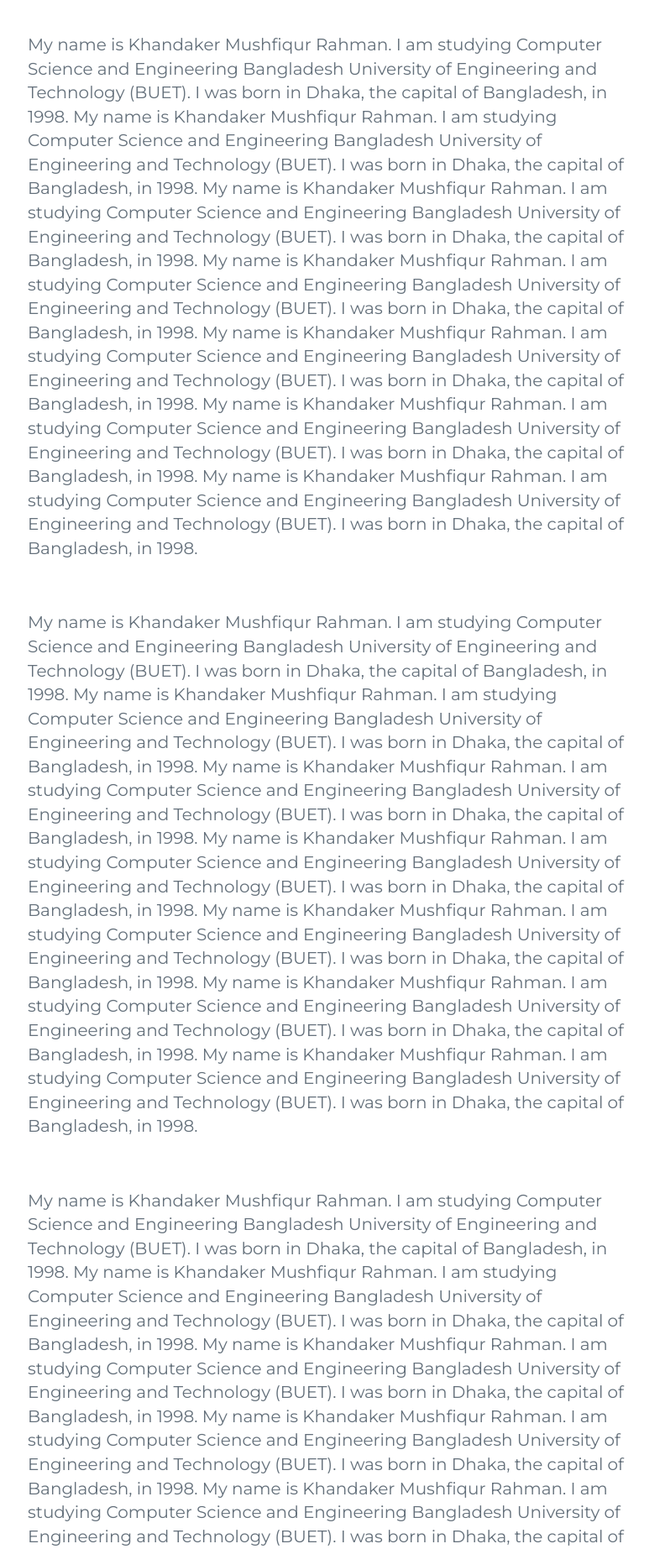
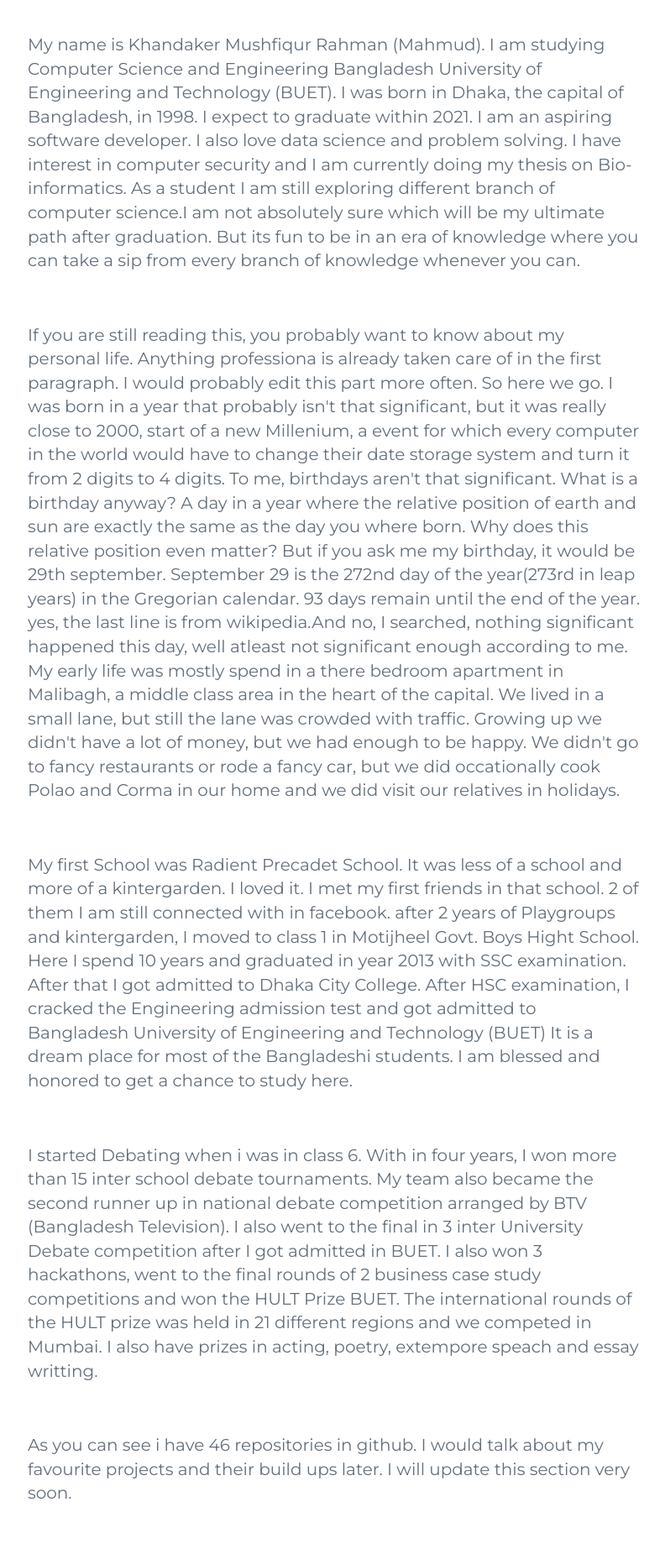
Before and after one commit to KMR-86/KMR-86.github.io, a PHP site: page /php_practice/about_me.html in a window 1280 px wide. Shown: the part 91-1936 px from the top of the page at 84% size, without its empty margins (242-1034 px from the left). Run offline with PHP 8.4, Linux system fonts and the light colour scheme; some libraries are stand-ins or nearby versions.

Commit message:
version 1 complete

```diff
--- a/about_me.html
+++ b/about_me.html
@@ -104,31 +104,16 @@
             <div class="center">
               <div class="col-md-10 col-sm-10">
                 <p>
-                  My name is Khandaker Mushfiqur Rahman. I am studying Computer
+                  My name is Khandaker Mushfiqur Rahman (Mahmud). I am studying Computer
                   Science and Engineering Bangladesh University of Engineering
                   and Technology (BUET). I was born in Dhaka, the capital of
-                  Bangladesh, in 1998. My name is Khandaker Mushfiqur Rahman. I
-                  am studying Computer Science and Engineering Bangladesh
-                  University of Engineering and Technology (BUET). I was born in
-                  Dhaka, the capital of Bangladesh, in 1998. My name is
-                  Khandaker Mushfiqur Rahman. I am studying Computer Science and
-                  Engineering Bangladesh University of Engineering and
-                  Technology (BUET). I was born in Dhaka, the capital of
-                  Bangladesh, in 1998. My name is Khandaker Mushfiqur Rahman. I
-                  am studying Computer Science and Engineering Bangladesh
-                  University of Engineering and Technology (BUET). I was born in
-                  Dhaka, the capital of Bangladesh, in 1998. My name is
-                  Khandaker Mushfiqur Rahman. I am studying Computer Science and
-                  Engineering Bangladesh University of Engineering and
-                  Technology (BUET). I was born in Dhaka, the capital of
-                  Bangladesh, in 1998. My name is Khandaker Mushfiqur Rahman. I
-                  am studying Computer Science and Engineering Bangladesh
-                  University of Engineering and Technology (BUET). I was born in
-                  Dhaka, the capital of Bangladesh, in 1998. My name is
-                  Khandaker Mushfiqur Rahman. I am studying Computer Science and
-                  Engineering Bangladesh University of Engineering and
-                  Technology (BUET). I was born in Dhaka, the capital of
-                  Bangladesh, in 1998.
+                  Bangladesh, in 1998. I expect to graduate within 2021. I am an aspiring software developer.
+                  I also love data science and problem solving. I have interest in computer security and I am
+                  currently doing my thesis on Bio-informatics. As a student I am still exploring different branch
+                  of computer science.I am not absolutely sure which will be my ultimate path after graduation.
+                  But its fun to be in an era of knowledge where you can take a sip from every branch of knowledge
+                  whenever you can.
+
                 </p>
               </div>
             </div>
@@ -142,31 +127,20 @@
             <div class="center">
               <div class="col-md-10 col-sm-10">
                 <p>
-                  My name is Khandaker Mushfiqur Rahman. I am studying Computer
-                  Science and Engineering Bangladesh University of Engineering
-                  and Technology (BUET). I was born in Dhaka, the capital of
-                  Bangladesh, in 1998. My name is Khandaker Mushfiqur Rahman. I
-                  am studying Computer Science and Engineering Bangladesh
-                  University of Engineering and Technology (BUET). I was born in
-                  Dhaka, the capital of Bangladesh, in 1998. My name is
-                  Khandaker Mushfiqur Rahman. I am studying Computer Science and
-                  Engineering Bangladesh University of Engineering and
-                  Technology (BUET). I was born in Dhaka, the capital of
-                  Bangladesh, in 1998. My name is Khandaker Mushfiqur Rahman. I
-                  am studying Computer Science and Engineering Bangladesh
-                  University of Engineering and Technology (BUET). I was born in
-                  Dhaka, the capital of Bangladesh, in 1998. My name is
-                  Khandaker Mushfiqur Rahman. I am studying Computer Science and
-                  Engineering Bangladesh University of Engineering and
-                  Technology (BUET). I was born in Dhaka, the capital of
-                  Bangladesh, in 1998. My name is Khandaker Mushfiqur Rahman. I
-                  am studying Computer Science and Engineering Bangladesh
-                  University of Engineering and Technology (BUET). I was born in
-                  Dhaka, the capital of Bangladesh, in 1998. My name is
-                  Khandaker Mushfiqur Rahman. I am studying Computer Science and
-                  Engineering Bangladesh University of Engineering and
-                  Technology (BUET). I was born in Dhaka, the capital of
-                  Bangladesh, in 1998.
+                  If you are still reading this, you probably want to know about my personal life. Anything professiona
+                  is already taken care of in the first paragraph. I would probably edit this part more often. So here we go.
+                  I was born in a year that probably isn't that significant, but it was really close to 2000, start of a new
+                  Millenium, a event for which every computer in the world would have to change their date storage system and
+                  turn it from 2 digits to 4 digits. To me, birthdays aren't that significant. What is a birthday anyway? A day in
+                  a year where the relative position of earth and sun are exactly the same as the day you where born. Why does this
+                  relative position even matter? But if you ask me my birthday, it would be 29th september. September 29 is the
+                  272nd day of the year(273rd in leap years) in the Gregorian calendar. 93 days remain until the end of the year.
+                  yes, the last line is from wikipedia.And no, I searched, nothing significant happened this day, well atleast
+                  not significant enough according to me. My early life was mostly spend in a there bedroom apartment in Malibagh,
+                  a middle class area in the heart of the capital. We lived in a small lane, but still the lane was crowded
+                  with traffic. Growing up we didn't have a lot of money, but we had enough to be happy. We didn't go to fancy
+                  restaurants or rode a fancy car, but we did occationally cook Polao and Corma in our home and we did visit
+                  our relatives in holidays.
                 </p>
               </div>
             </div>
@@ -180,31 +154,12 @@
             <div class="center">
               <div class="col-md-10 col-sm-10">
                 <p>
-                  My name is Khandaker Mushfiqur Rahman. I am studying Computer
-                  Science and Engineering Bangladesh University of Engineering
-                  and Technology (BUET). I was born in Dhaka, the capital of
-                  Bangladesh, in 1998. My name is Khandaker Mushfiqur Rahman. I
-                  am studying Computer Science and Engineering Bangladesh
-                  University of Engineering and Technology (BUET). I was born in
-                  Dhaka, the capital of Bangladesh, in 1998. My name is
-                  Khandaker Mushfiqur Rahman. I am studying Computer Science and
-                  Engineering Bangladesh University of Engineering and
-                  Technology (BUET). I was born in Dhaka, the capital of
-                  Bangladesh, in 1998. My name is Khandaker Mushfiqur Rahman. I
-                  am studying Computer Science and Engineering Bangladesh
-                  University of Engineering and Technology (BUET). I was born in
-                  Dhaka, the capital of Bangladesh, in 1998. My name is
-                  Khandaker Mushfiqur Rahman. I am studying Computer Science and
-                  Engineering Bangladesh University of Engineering and
-                  Technology (BUET). I was born in Dhaka, the capital of
-                  Bangladesh, in 1998. My name is Khandaker Mushfiqur Rahman. I
-                  am studying Computer Science and Engineering Bangladesh
-                  University of Engineering and Technology (BUET). I was born in
-                  Dhaka, the capital of Bangladesh, in 1998. My name is
-                  Khandaker Mushfiqur Rahman. I am studying Computer Science and
-                  Engineering Bangladesh University of Engineering and
-                  Technology (BUET). I was born in Dhaka, the capital of
-                  Bangladesh, in 1998.
+                  My first School was Radient Precadet School. It was less of a school and more of a kintergarden. I loved it.
+                  I met my first friends in that school. 2 of them I am still connected with in facebook. after 2 years of Playgroups
+                  and kintergarden, I moved to class 1 in Motijheel Govt. Boys Hight School. Here I spend 10 years and graduated
+                  in year 2013 with SSC examination. After that I got admitted to Dhaka City College. After HSC examination,
+                  I cracked the Engineering admission test and got admitted to Bangladesh University of Engineering and Technology (BUET)
+                  It is a dream place for most of the Bangladeshi students. I am blessed and honored to get a chance to study here.
                 </p>
               </div>
             </div>
@@ -219,31 +174,12 @@
             <div class="center">
               <div class="col-md-10 col-sm-10">
                 <p>
-                  My name is Khandaker Mushfiqur Rahman. I am studying Computer
-                  Science and Engineering Bangladesh University of Engineering
-                  and Technology (BUET). I was born in Dhaka, the capital of
-                  Bangladesh, in 1998. My name is Khandaker Mushfiqur Rahman. I
-                  am studying Computer Science and Engineering Bangladesh
-                  University of Engineering and Technology (BUET). I was born in
-                  Dhaka, the capital of Bangladesh, in 1998. My name is
-                  Khandaker Mushfiqur Rahman. I am studying Computer Science and
-                  Engineering Bangladesh University of Engineering and
-                  Technology (BUET). I was born in Dhaka, the capital of
-                  Bangladesh, in 1998. My name is Khandaker Mushfiqur Rahman. I
-                  am studying Computer Science and Engineering Bangladesh
-                  University of Engineering and Technology (BUET). I was born in
-                  Dhaka, the capital of Bangladesh, in 1998. My name is
-                  Khandaker Mushfiqur Rahman. I am studying Computer Science and
-                  Engineering Bangladesh University of Engineering and
-                  Technology (BUET). I was born in Dhaka, the capital of
-                  Bangladesh, in 1998. My name is Khandaker Mushfiqur Rahman. I
-                  am studying Computer Science and Engineering Bangladesh
-                  University of Engineering and Technology (BUET). I was born in
-                  Dhaka, the capital of Bangladesh, in 1998. My name is
-                  Khandaker Mushfiqur Rahman. I am studying Computer Science and
-                  Engineering Bangladesh University of Engineering and
-                  Technology (BUET). I was born in Dhaka, the capital of
-                  Bangladesh, in 1998.
+                  I started Debating when i was in class 6. With in four years, I won more than 15 inter school debate
+                  tournaments. My team also became the second runner up in national debate competition arranged by
+                  BTV (Bangladesh Television). I also went to the final in 3 inter University Debate competition after I
+                  got admitted in BUET. I also won 3 hackathons, went to the final rounds of 2 business case study competitions
+                  and won the HULT Prize BUET. The international rounds of the HULT prize was held in 21 different regions
+                  and we competed in Mumbai. I also have prizes in acting, poetry, extempore speach and essay writting.
                 </p>
               </div>
             </div>
@@ -258,31 +194,8 @@
             <div class="center">
               <div class="col-md-10 col-sm-10">
                 <p>
-                  My name is Khandaker Mushfiqur Rahman. I am studying Computer
-                  Science and Engineering Bangladesh University of Engineering
-                  and Technology (BUET). I was born in Dhaka, the capital of
-                  Bangladesh, in 1998. My name is Khandaker Mushfiqur Rahman. I
-                  am studying Computer Science and Engineering Bangladesh
-                  University of Engineering and Technology (BUET). I was born in
-                  Dhaka, the capital of Bangladesh, in 1998. My name is
-                  Khandaker Mushfiqur Rahman. I am studying Computer Science and
-                  Engineering Bangladesh University of Engineering and
-                  Technology (BUET). I was born in Dhaka, the capital of
-                  Bangladesh, in 1998. My name is Khandaker Mushfiqur Rahman. I
-                  am studying Computer Science and Engineering Bangladesh
-                  University of Engineering and Technology (BUET). I was born in
-                  Dhaka, the capital of Bangladesh, in 1998. My name is
-                  Khandaker Mushfiqur Rahman. I am studying Computer Science and
-                  Engineering Bangladesh University of Engineering and
-                  Technology (BUET). I was born in Dhaka, the capital of
-                  Bangladesh, in 1998. My name is Khandaker Mushfiqur Rahman. I
-                  am studying Computer Science and Engineering Bangladesh
-                  University of Engineering and Technology (BUET). I was born in
-                  Dhaka, the capital of Bangladesh, in 1998. My name is
-                  Khandaker Mushfiqur Rahman. I am studying Computer Science and
-                  Engineering Bangladesh University of Engineering and
-                  Technology (BUET). I was born in Dhaka, the capital of
-                  Bangladesh, in 1998.
+                  As you can see i have 46 repositories in github. I would talk about my favourite projects and their build ups
+                  later. I will update this section very soon.
                 </p>
               </div>
             </div>
@@ -297,31 +210,12 @@
             <div class="center">
               <div class="col-md-10 col-sm-10">
                 <p>
-                  My name is Khandaker Mushfiqur Rahman. I am studying Computer
-                  Science and Engineering Bangladesh University of Engineering
-                  and Technology (BUET). I was born in Dhaka, the capital of
-                  Bangladesh, in 1998. My name is Khandaker Mushfiqur Rahman. I
-                  am studying Computer Science and Engineering Bangladesh
-                  University of Engineering and Technology (BUET). I was born in
-                  Dhaka, the capital of Bangladesh, in 1998. My name is
-                  Khandaker Mushfiqur Rahman. I am studying Computer Science and
-                  Engineering Bangladesh University of Engineering and
-                  Technology (BUET). I was born in Dhaka, the capital of
-                  Bangladesh, in 1998. My name is Khandaker Mushfiqur Rahman. I
-                  am studying Computer Science and Engineering Bangladesh
-                  University of Engineering and Technology (BUET). I was born in
-                  Dhaka, the capital of Bangladesh, in 1998. My name is
-                  Khandaker Mushfiqur Rahman. I am studying Computer Science and
-                  Engineering Bangladesh University of Engineering and
-                  Technology (BUET). I was born in Dhaka, the capital of
-                  Bangladesh, in 1998. My name is Khandaker Mushfiqur Rahman. I
-                  am studying Computer Science and Engineering Bangladesh
-                  University of Engineering and Technology (BUET). I was born in
-                  Dhaka, the capital of Bangladesh, in 1998. My name is
-                  Khandaker Mushfiqur Rahman. I am studying Computer Science and
-                  Engineering Bangladesh University of Engineering and
-                  Technology (BUET). I was born in Dhaka, the capital of
-                  Bangladesh, in 1998.
+                  My inspiration has always been to have fun with studies. I am one of those fortunate people who enjoy
+                  studing and knowing new things. And so it was quite easy for me to always focus on my education and
+                  projects. I never try to set hard and fast time schedule for myself. Instead I kind of do things in my
+                  own pace. I plan ahead and take less time in execution.
+                  So, now you know little something about me. If you want to connect to me, please send me a friend request
+                  in facebook. Or you can follow me in linkedin.
                 </p>
               </div>
             </div>
--- a/css/style.css
+++ b/css/style.css
@@ -97,7 +97,7 @@
     color: #fff;
 
 }
-.contact-item-icon .fa-twitter{
+.contact-item-icon .fa-linkedin{
     color: #fff;
 }
 .contact-item-icon .fa-github{
@@ -264,9 +264,9 @@
     width: 56%;
     height: 700px;
     float: right;
-    border-left: 200px solid white;
+    border-left: 600px solid white;
     border-top: 700px solid transparent;
-    background-image: url(../images/bg-about1-Copy.jpg);
+    background-image: url(../images/bg-about2-Copy.jpg);
 
     background-repeat: no-repeat;
     background-size: cover;
--- a/index.html
+++ b/index.html
@@ -81,7 +81,7 @@
                 <div class="col-md-3 col-sm-4">
                     <div class="contact-item ">
                         <div class="contact-item-icon ">
-                            <a href="https://twitter.com/mushi_1505086"><i class="fa fa-twitter fa-3x" aria-hidden="true"></i></a>
+                            <a href="https://www.linkedin.com/in/khandaker-mushfiqur-rahman-4a0593130/"><i class="fa fa-linkedin fa-3x" aria-hidden="true"></i></a>
                         </div>
                     </div>
                 </div>
@@ -476,7 +476,7 @@
               <div class="repo-left-stat">
                 <span>
                   <div class="language-color" style="background-color: #DA5B0B;"></div>
-                  <p>Jupyter notebook</p>
+                  <p>.ipynb</p>
                 </span>
                 <span>
                   <svg aria-hidden="true" class="repo-star-svg" height="16" role="img" viewBox="0 0 10 16" width="10" fill="rgb(106, 115, 125)" >
@@ -578,7 +578,7 @@
               <div class="repo-left-stat">
                 <span>
                   <div class="language-color" style="background-color: #DA5B0B;"></div>
-                  <p>Jupyter Notebook</p>
+                  <p>.ipynb</p>
                 </span>
                 <span>
                   <svg aria-hidden="true" class="repo-star-svg" height="16" role="img" viewBox="0 0 10 16" width="10" fill="rgb(106, 115, 125)" >
```
Also changed, not shown: images/bg-about2-Copy.jpg (added).
